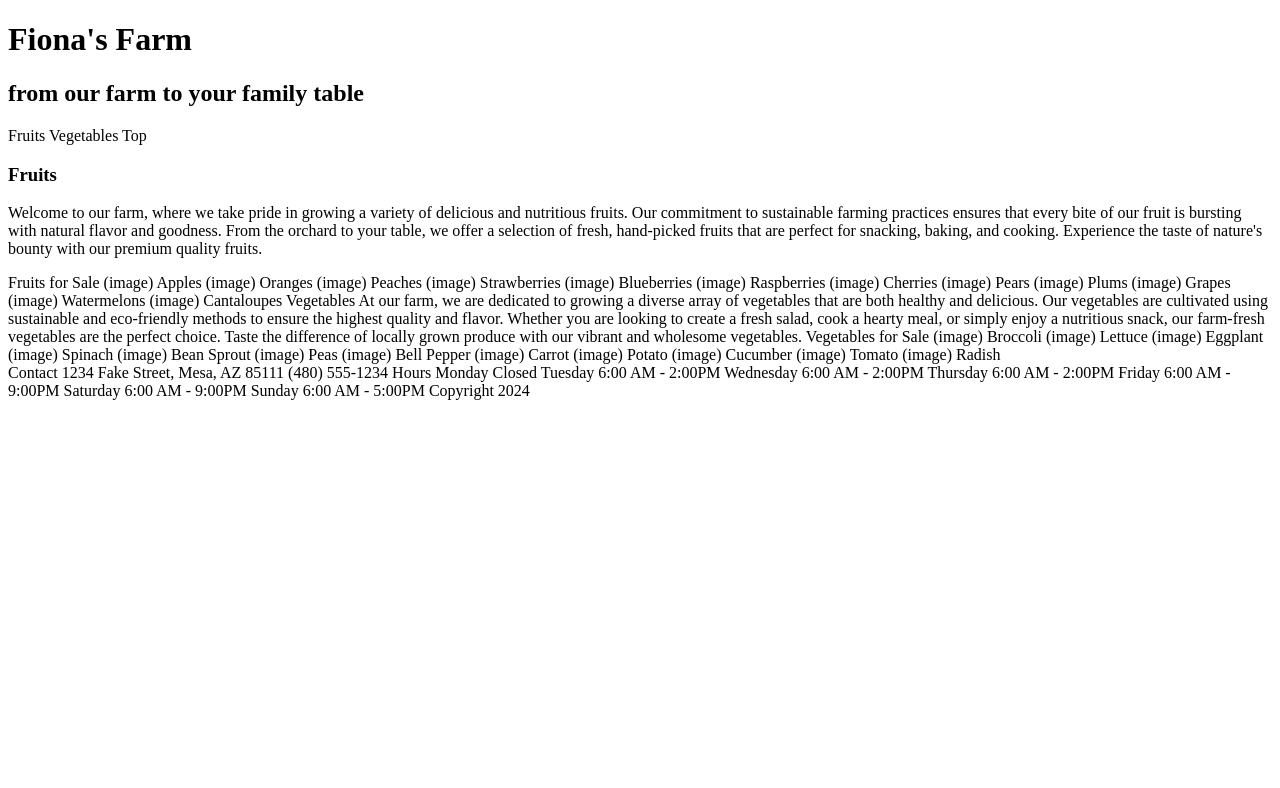
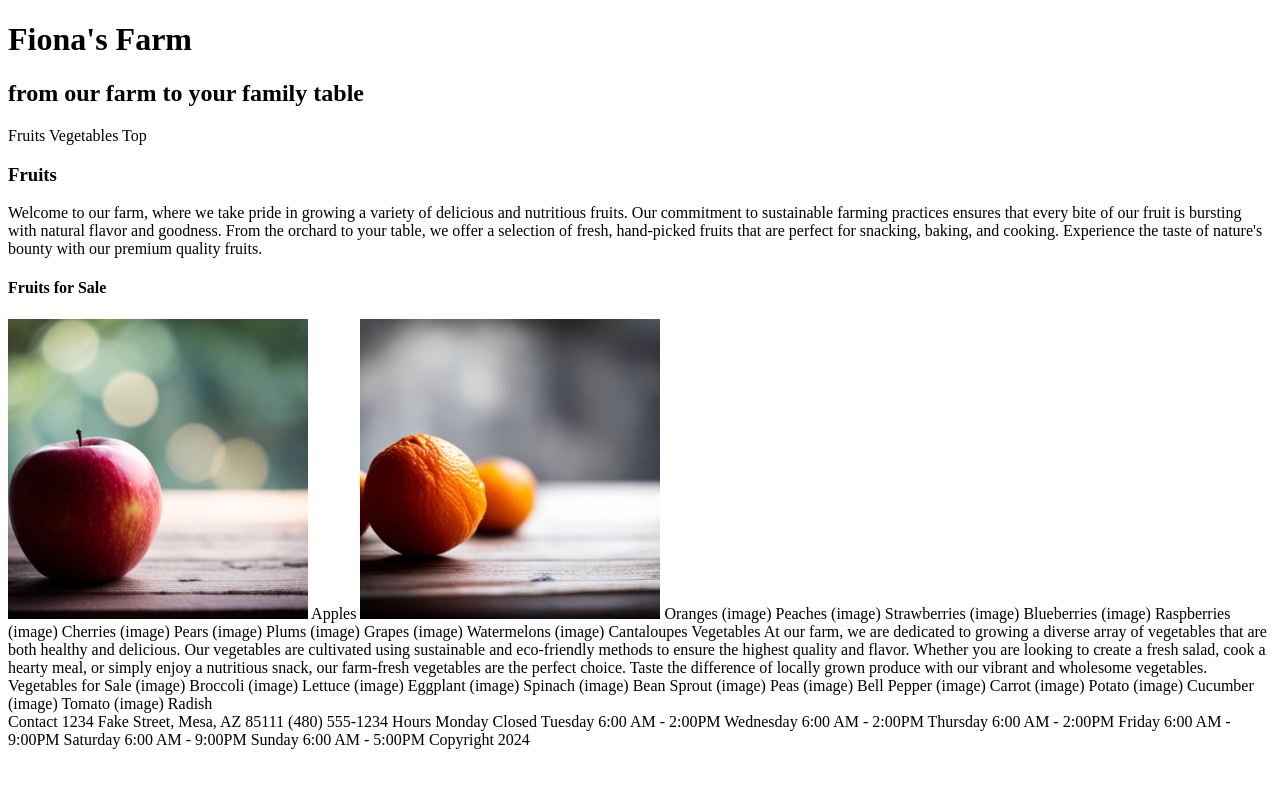
Before and after one commit to jbinke/farm, a plain HTML site: page index.html in a window 1280 px wide. Drawn offline with Linux system fonts and the light colour scheme; a web font is replaced by a local one.

Commit message:
Update index.html

```diff
--- a/index.html
+++ b/index.html
@@ -20,11 +20,11 @@ Top
 <h3>Fruits</h3>
 <p>Welcome to our farm, where we take pride in growing a variety of delicious and nutritious fruits. Our commitment to sustainable farming practices ensures that every bite of our fruit is bursting with natural flavor and goodness. From the orchard to your table, we offer a selection of fresh, hand-picked fruits that are perfect for snacking, baking, and cooking. Experience the taste of nature's bounty with our premium quality fruits.</p>
 
-Fruits for Sale
-(image)
+<h4>Fruits for Sale</h4>
+<img src="images/apples.png" alt="a red apple">
 Apples
 
-(image)
+<img src="images/oranges.png" alt="an orange">
 Oranges
 
 (image)
```
